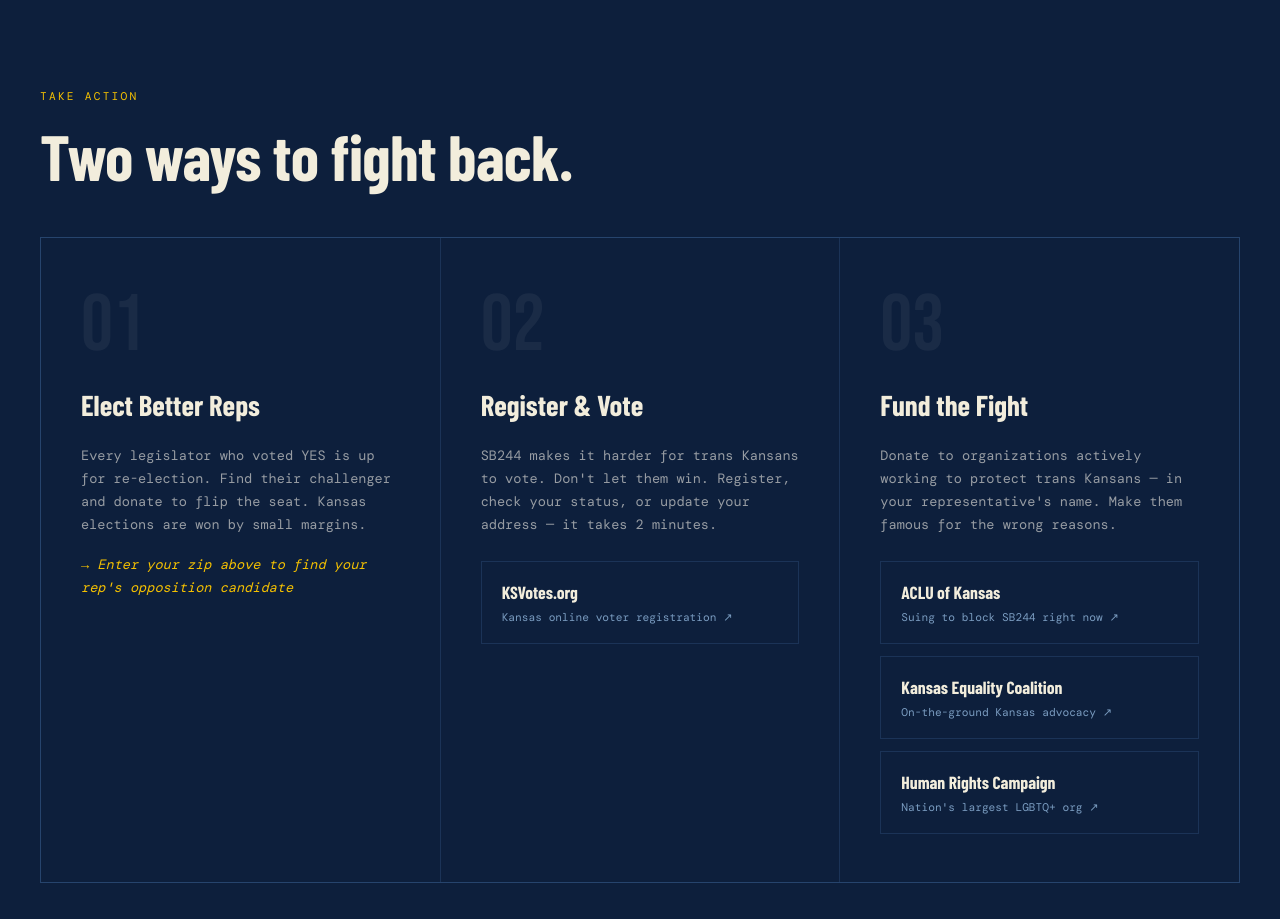
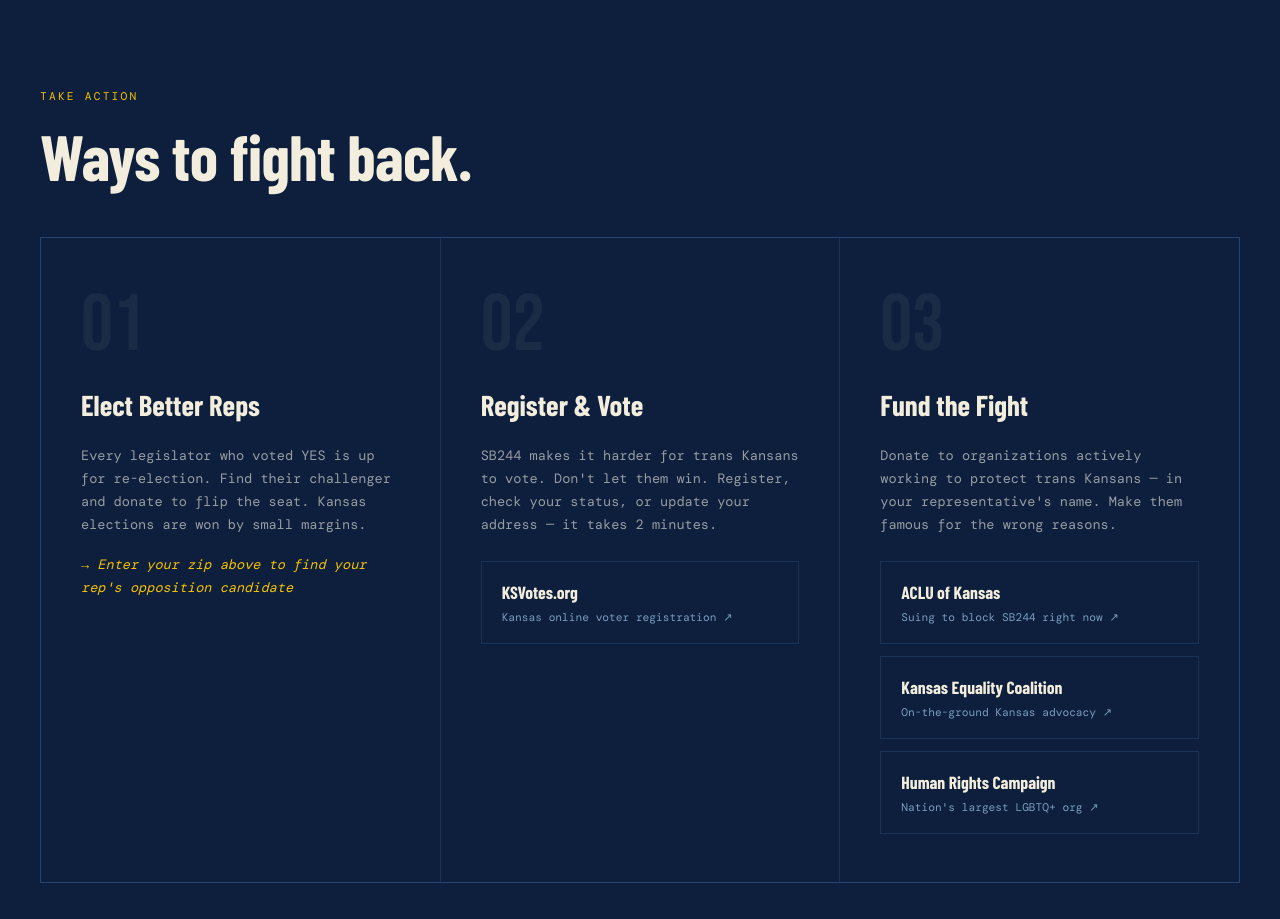
Before and after one commit to brewpirate/fucksb244.com, a plain HTML site: page index.html in a window 1280 px wide. Shown: the part 3700-4619 px from the top of the page. Drawn offline with nearby package versions, Linux system fonts and the light colour scheme; a web font is replaced by a local one.

Commit message:
ways to fight back

```diff
--- a/index.html
+++ b/index.html
@@ -183,7 +183,7 @@
   <section id="take-action" class="take-action">
     <div class="section-inner">
       <div class="section-label">Take Action</div>
-      <h2>Two ways to fight back.</h2>
+      <h2>Ways to fight back.</h2>
       <div class="action-grid">
         <div class="action-card action-card--vote">
           <div class="action-num">01</div>
```
